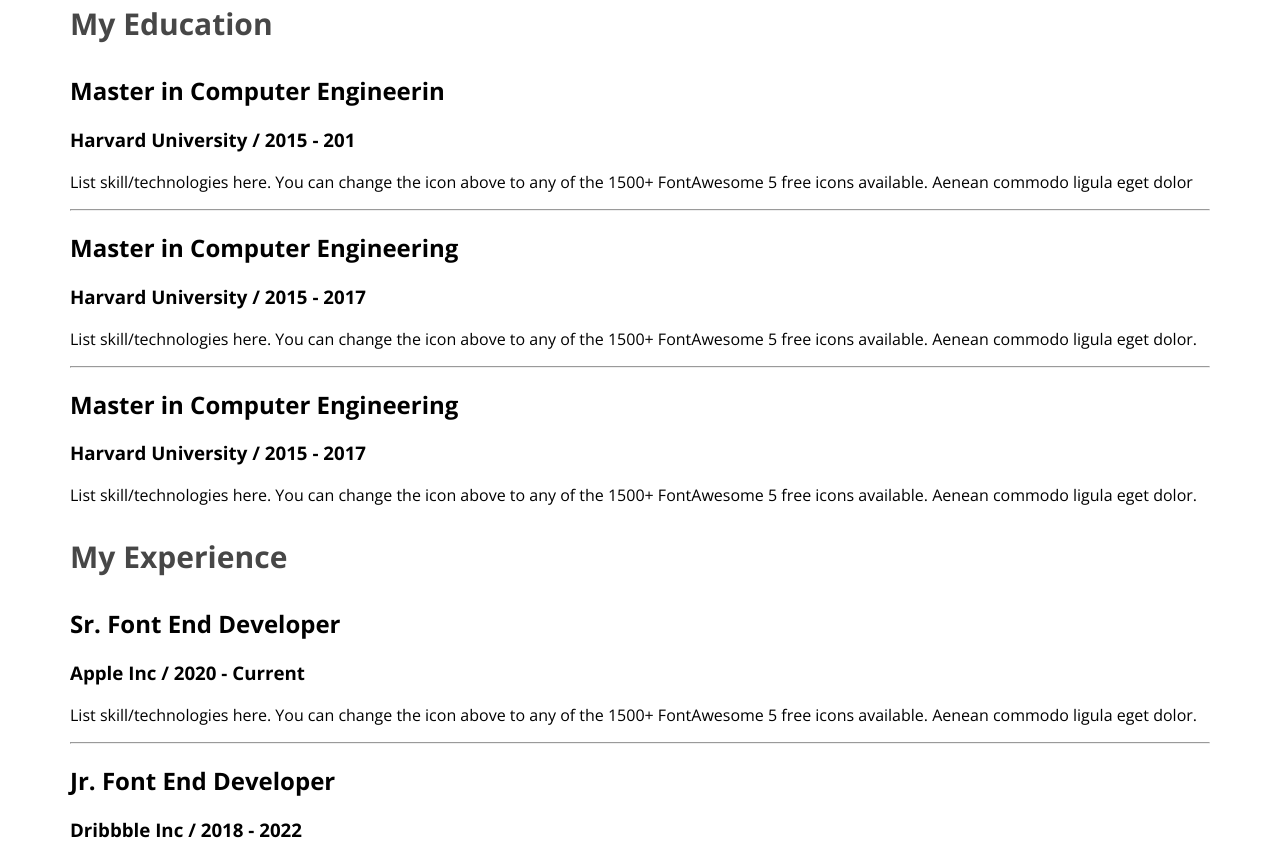
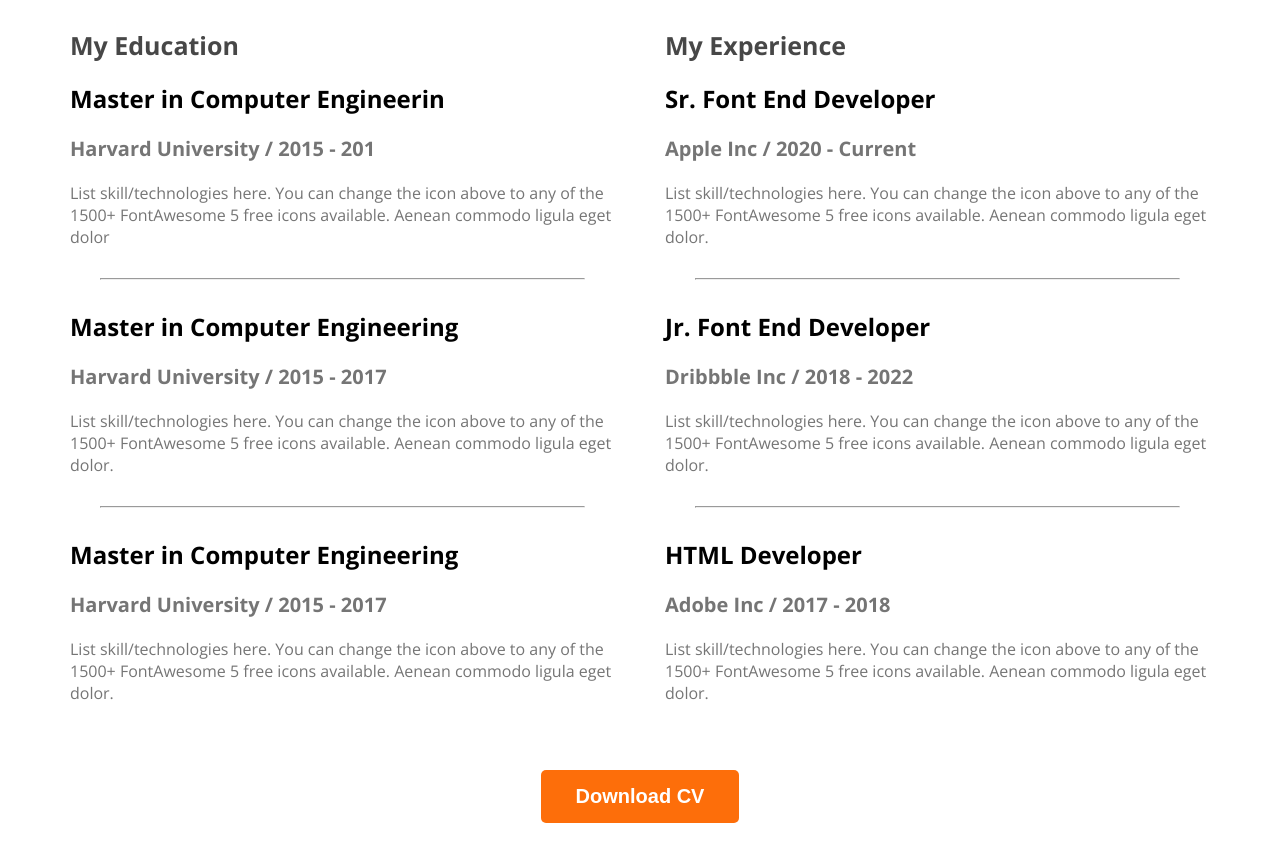
Before and after one commit to Sheikh-Md-Anisur-Rahman/web-developer-portfolio, a plain HTML site: page index.html in a window 1280 px wide. Shown: the part 2345-3190 px from the top of the page. Drawn offline with nearby package versions, Linux system fonts and the light colour scheme.

Commit message:
Resume Section Completed

```diff
--- a/index.html
+++ b/index.html
@@ -136,6 +136,10 @@
                     </div>
                 </div>
             </div>
+
+            <div class="download-cv">
+                <button class="button-primary">Download CV</button>
+            </div>
        </section>
     </main>
     <footer>
--- a/styles/portfolio.css
+++ b/styles/portfolio.css
@@ -164,3 +164,36 @@ main section{
     font-size: 30px;
     font-weight: 700;
 }
+.resume-container{
+    display: flex;
+    gap: 50px;
+}
+.resume-column-title{
+    color: #474747;
+    font-size: 25px;
+    font-weight: 700;
+    margin-bottom: 10px;
+}
+
+.resume-item-institute{
+    color: #757575;
+    font-size: 20px;
+    font-weight: 600;
+    margin-bottom: 20px;
+}
+
+.resume-item-description{
+    color: #757575;
+    font-size: 16px;
+    font-weight: 400;
+}
+
+.resume-container hr{
+    margin: 30px;
+}
+
+.download-cv{
+    text-align: center;
+    margin-top: 50px;
+
+}
```
